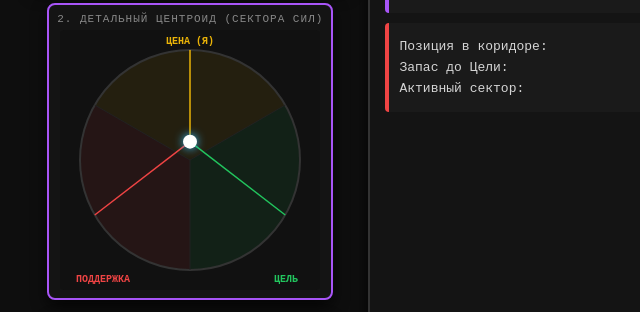
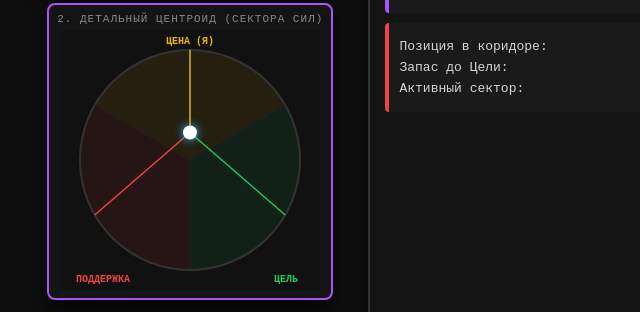
Before and after one commit to nai-apps/trade-module, a plain HTML site: page index.html in a window 1280 px wide. Shown: the part 402-714 px from the top of the page, 158-798 px from the left. Drawn offline with Linux system fonts and the light colour scheme.

Commit message:
Update index.html

```diff
--- a/index.html
+++ b/index.html
@@ -345,12 +345,30 @@
             }
             tiltAngle = Math.max(-1.55, Math.min(1.55, tiltAngle));
 
+                        let timePressure = 0;
+            if (norm < 0) {
+                let urgency = (31 - Math.min(days, 30)) / 30;
+                timePressure = Math.abs(norm) * 100 * urgency * 1.6;
+            }
+
             let clamped = Math.max(0, Math.min(1, posRatio));
+            let wSupport = (1 - clamped) * 100 + timePressure;
             let wTarget = clamped * 100;
-            let wSupport = (1 - clamped) * 100;
-            let wPrice = 45 + (1 - Math.abs(posRatio - 0.5) * 2) * 35;
+            let wPrice = 0;
+
+            if (wTarget === 0 && wSupport === 0) {
+                wTarget = 1; wSupport = 1; wPrice = 1;
+            } else {
+                let basePrice = Math.min(wTarget, wSupport);
+                if (basePrice === 0) {
+                    basePrice = Math.max(wTarget, wSupport) * 0.1;
+                }
+                wPrice = basePrice + ((1 - Math.abs(posRatio - 0.5) * 2) * 50);
+            }
 
             let totalMass = wTarget + wSupport + wPrice;
+            if (totalMass === 0) totalMass = 1;
+
             let targetX = (vTarget.x * wTarget + vSupport.x * wSupport + vPrice.x * wPrice) / totalMass;
             let targetY = (vTarget.y * wTarget + vSupport.y * wSupport + vPrice.y * wPrice) / totalMass;
 
```
